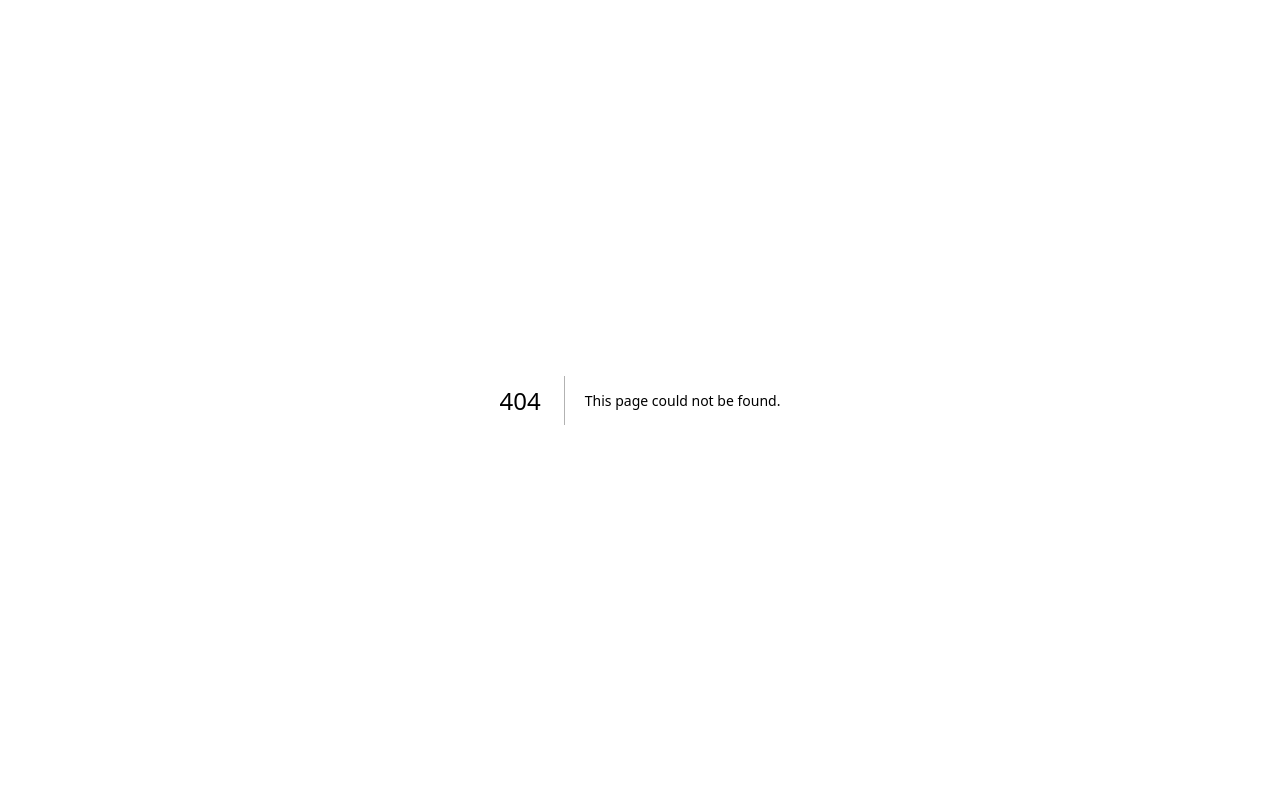
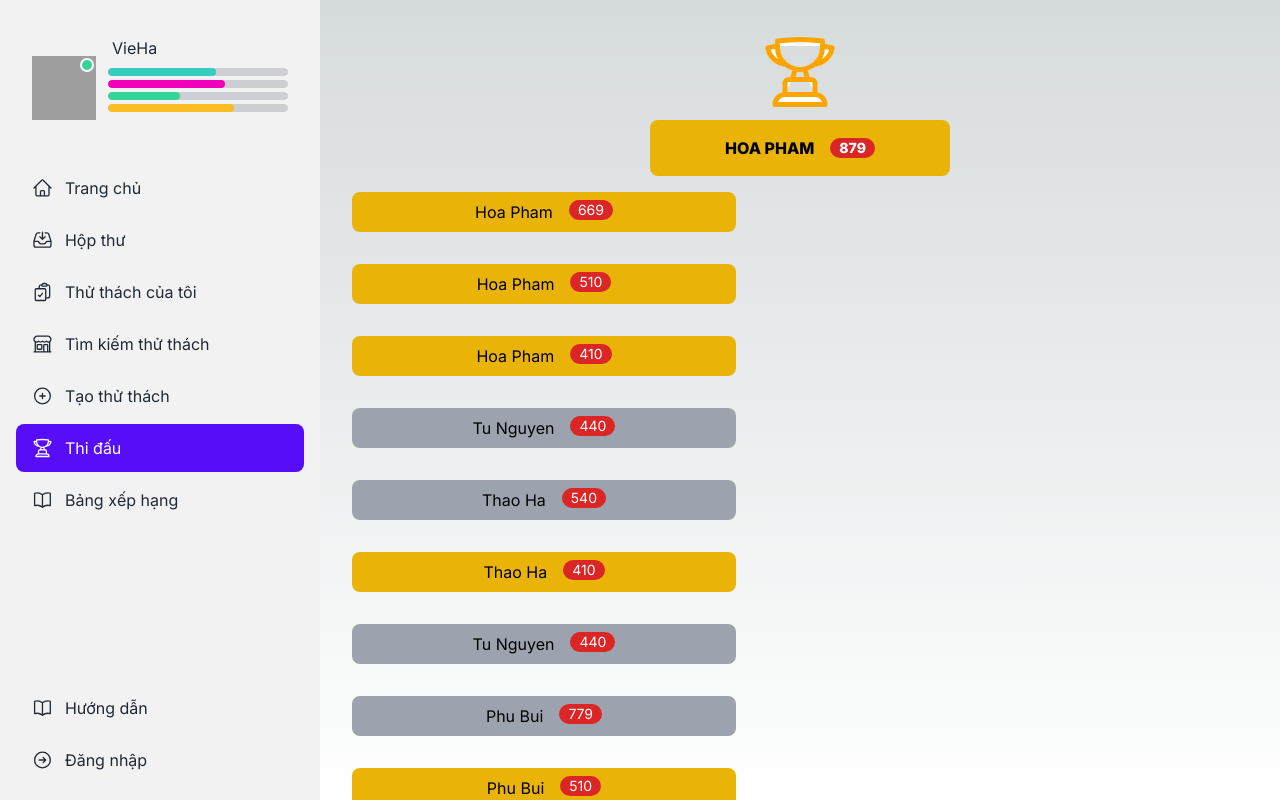
Before and after one commit to vietha3v/ielts-challenge-fe, a Next.js app: page /wars in a window 1280 px wide. Before the commit this address had no page. Built offline with nearby package versions, Linux system fonts and the light colour scheme; grey boxes are pictures that could not be loaded.

Commit message:
Add countdown and page honors.

```diff
--- a/app/(public)/challenge/create/page.tsx
+++ b/app/(public)/challenge/create/page.tsx
@@ -1,4 +1,4 @@
-import Image from "next/legacy/image";
+import { faker } from "@faker-js/faker";
 import Link from "next/link";
 import React from "react";
 
@@ -19,13 +19,13 @@ const ChallengeTypes = [
         tuần qua
       </span>
     ),
-    image: "#",
+    image: faker.internet.avatar(),
   },
   {
     href: "/challenge/create/grammar",
     title: "Ngữ pháp",
     content: <p>10 đứa làm ngữ pháp sai đến 9 câu :3.</p>,
-    image: "#",
+    image: faker.internet.avatar(),
   },
   {
     href: "/challenge/create/listening",
@@ -36,13 +36,13 @@ const ChallengeTypes = [
         kéo người tham gia.
       </p>
     ),
-    image: "#",
+    image: faker.internet.avatar(),
   },
   {
     href: "/challenge/create/speaking",
     title: "Nói",
     content: <p>Thử thách này tạo cho những người hướng nội :V </p>,
-    image: "#",
+    image: faker.internet.avatar(),
   },
   {
     href: "/challenge/create/reading",
@@ -50,7 +50,7 @@ const ChallengeTypes = [
     content: (
       <p>Đọc sách, đọc báo hàng ngày tăng vốn kiến thức, phong phú từ vựng.</p>
     ),
-    image: "#",
+    image: faker.internet.avatar(),
   },
   {
     href: "/challenge/create/writing",
@@ -61,7 +61,7 @@ const ChallengeTypes = [
         tham gia
       </p>
     ),
-    image: "#",
+    image: faker.internet.avatar(),
   },
 ];
 export default function CreateChallenge() {
@@ -74,7 +74,7 @@ export default function CreateChallenge() {
             className="card w-full h-300 bg-base-100 shadow-xl image-full disabled"
           >
             <figure>
-              <Image src="#" alt="Writing" layout="fill" />
+              {/* <Image src={o?.image} alt={o?.title} layout="fill" /> */}
             </figure>
             <div className="card-body flex flex-col justify-between">
               <h2 className="card-title">{o?.title}</h2>
--- a/app/(public)/page.tsx
+++ b/app/(public)/page.tsx
@@ -2,8 +2,8 @@
 import HeroChallenge from "@/components/HeroChallenge";
 import Tabs from "@/components/Tabs";
 import { useSearchParams } from "next/navigation";
-import TableRanking from "@/components/TableRanking";
 import GlobalChatting from "@/components/GlobalChatting";
+import Honors from "@/components/Honors";
 
 export default function HomePage() {
   const keyActive = useSearchParams().get("r");
@@ -14,7 +14,7 @@ export default function HomePage() {
       case "community":
         return <GlobalChatting />;
       case "honors":
-        return <TableRanking />;
+        return <Honors />;
       default:
         return <GlobalChatting />;
     }
--- /dev/null
+++ b/app/(public)/wars/page.tsx
@@ -0,0 +1,10 @@
+import ChampionTree from "@/components/ChampionTree";
+import React from "react";
+
+export default function WarsPage() {
+  return (
+    <div className="flex flex-col m-4">
+      <ChampionTree />
+    </div>
+  );
+}
--- /dev/null
+++ b/components/ChampionTree/index.tsx
@@ -0,0 +1,188 @@
+"use client";
+
+interface ChampionTreeProps {
+  name?: string;
+  band?: number;
+  point?: number;
+  isWinner?: boolean;
+  isChampioner?: boolean;
+  round?: number;
+  items?: ChampionTreeProps[];
+}
+const winners = {
+  name: "Hoa Pham",
+  band: 7,
+  point: 879,
+  isWinner: true,
+  isChampioner: true,
+  round: 9,
+  items: [
+    {
+      name: "Hoa Pham",
+      band: 7,
+      point: 669,
+      isWinner: true,
+      round: 8,
+      items: [
+        {
+          name: "Hoa Pham",
+          band: 7,
+          point: 510,
+          isWinner: true,
+          round: 7,
+          items: [
+            {
+              name: "Hoa Pham",
+              band: 7,
+              point: 410,
+              isWinner: true,
+              round: 6,
+            },
+            {
+              name: "Tu Nguyen",
+              band: 6.5,
+              point: 440,
+              isWinner: false,
+              round: 6,
+            },
+          ],
+        },
+        {
+          name: "Thao Ha",
+          band: 6.5,
+          point: 540,
+          isWinner: false,
+          round: 7,
+          items: [
+            {
+              name: "Thao Ha",
+              band: 6.5,
+              point: 410,
+              isWinner: true,
+              round: 6,
+            },
+            {
+              name: "Tu Nguyen",
+              band: 6.5,
+              point: 440,
+              isWinner: false,
+              round: 6,
+            },
+          ],
+        },
+      ],
+    },
+    {
+      name: "Phu Bui",
+      band: 7.5,
+      point: 779,
+      isWinner: false,
+      round: 8,
+      items: [
+        {
+          name: "Phu Bui",
+          band: 7.5,
+          point: 510,
+          isWinner: true,
+          round: 7,
+          items: [
+            {
+              name: "Phu Bui",
+              band: 7.5,
+              point: 410,
+              isWinner: true,
+              round: 6,
+            },
+            {
+              name: "Tu Nguyen",
+              band: 6.5,
+              point: 440,
+              isWinner: false,
+              round: 6,
+            },
+          ],
+        },
+        {
+          name: "Ha Pham",
+          band: 8.5,
+          point: 560,
+          isWinner: false,
+          round: 7,
+          items: [
+            {
+              name: "Ha Pham",
+              band: 8.5,
+              point: 410,
+              isWinner: true,
+              round: 6,
+            },
+            {
+              name: "Tu Nguyen",
+              band: 6.5,
+              point: 440,
+              isWinner: false,
+              round: 6,
+            },
+          ],
+        },
+      ],
+    },
+  ],
+};
+
+export default function ChampionTree() {
+  const generateTableTree = (data: ChampionTreeProps[]) => {
+    if (!data?.length) return null;
+    return (
+      <div className={`grid grid-cols-${data?.length} gap-4 mt-4`}>
+        {data?.map((o, i) => (
+          <>
+            <div
+              key={i}
+              className={`${
+                o?.isWinner ? "bg-yellow-500" : "bg-gray-400"
+              }  rounded-lg p-2 flex flex-row whitespace-nowrap min-w-[200px] max-w-sm justify-center text-center self-center gap-4`}
+            >
+              {o?.name}
+              <div className="badge border-none bg-red-600">{o?.point}</div>
+            </div>
+            <div>{o?.items?.length && generateTableTree(o?.items)}</div>
+          </>
+        ))}
+      </div>
+    );
+  };
+
+  const generateChampionerTree = (data: ChampionTreeProps) => {
+    if (data?.isChampioner)
+      return (
+        <>
+          <div className="flex flex-col w-full justify-center">
+            <svg
+              fill="white"
+              stroke="orange"
+              strokeWidth={1.5}
+              viewBox="0 0 24 24"
+              xmlns="http://www.w3.org/2000/svg"
+              aria-hidden="true"
+              className="w-20 h-20 self-center mb-2"
+            >
+              <path
+                strokeLinecap="round"
+                strokeLinejoin="round"
+                d="M16.5 18.75h-9m9 0a3 3 0 013 3h-15a3 3 0 013-3m9 0v-3.375c0-.621-.503-1.125-1.125-1.125h-.871M7.5 18.75v-3.375c0-.621.504-1.125 1.125-1.125h.872m5.007 0H9.497m5.007 0a7.454 7.454 0 01-.982-3.172M9.497 14.25a7.454 7.454 0 00.981-3.172M5.25 4.236c-.982.143-1.954.317-2.916.52A6.003 6.003 0 007.73 9.728M5.25 4.236V4.5c0 2.108.966 3.99 2.48 5.228M5.25 4.236V2.721C7.456 2.41 9.71 2.25 12 2.25c2.291 0 4.545.16 6.75.47v1.516M7.73 9.728a6.726 6.726 0 002.748 1.35m8.272-6.842V4.5c0 2.108-.966 3.99-2.48 5.228m2.48-5.492a46.32 46.32 0 012.916.52 6.003 6.003 0 01-5.395 4.972m0 0a6.726 6.726 0 01-2.749 1.35m0 0a6.772 6.772 0 01-3.044 0"
+              />
+            </svg>
+            <div className="flex flex-row justify-center items-center uppercase font-extrabold p-4 gap-4 w-[300px] min-w-fit self-center rounded-lg bg-yellow-500 ">
+              {data?.name}
+              <div className="badge border-none bg-red-600">{data?.point}</div>
+            </div>
+          </div>
+          {data?.items?.length && generateTableTree(data?.items)}
+        </>
+      );
+    return null;
+  };
+
+  return generateChampionerTree(winners);
+}
--- a/components/HeroChallenge/index.tsx
+++ b/components/HeroChallenge/index.tsx
@@ -1,11 +1,21 @@
 "use client";
 
 import { faker } from "@faker-js/faker";
+import { intervalToDuration } from "date-fns";
 import Image from "next/legacy/image";
-import { CSSProperties, useCallback, useEffect, useState } from "react";
+import {
+  CSSProperties,
+  memo,
+  useCallback,
+  useEffect,
+  useRef,
+  useState,
+} from "react";
 
-export default function HeroChallenge() {
+const EndEvent = new Date(2023, 6, 30, 23, 59, 59);
+const HeroChallenge = () => {
   const [banner, setBanner] = useState("");
+  const [countdown, setCountDown] = useState<Duration>();
   const fakeData = useCallback(
     () =>
       faker.image.urlLoremFlickr({
@@ -17,8 +27,21 @@ export default function HeroChallenge() {
   );
 
   useEffect(() => {
+    const cdInterval = setInterval(() => {
+      setCountDown(
+        intervalToDuration({
+          start: EndEvent,
+          end: new Date(),
+        })
+      );
+    }, 1000);
+    return () => clearInterval(cdInterval);
+  }, []);
+
+  useEffect(() => {
     setBanner(fakeData);
   }, [fakeData]);
+
   return (
     <div className="card w-100 bg-base-100 shadow-xl image-full">
       <figure>
@@ -30,27 +53,36 @@ export default function HeroChallenge() {
           <div className="grid grid-flow-col gap-5 text-center auto-cols-max">
             <div className="flex flex-col p-2 bg-neutral rounded-box text-neutral-content">
               <span className="countdown font-mono text-5xl">
-                <span style={{ "--value": 1 } as CSSProperties}></span>
+                <span
+                  id="counterElement"
+                  style={{ "--value": countdown?.days } as CSSProperties}
+                ></span>
               </span>
-              days
+              ngày
             </div>
             <div className="flex flex-col p-2 bg-neutral rounded-box text-neutral-content">
               <span className="countdown font-mono text-5xl">
-                <span style={{ "--value": 10 } as CSSProperties}></span>
+                <span
+                  style={{ "--value": countdown?.hours } as CSSProperties}
+                ></span>
               </span>
-              hours
+              giờ
             </div>
             <div className="flex flex-col p-2 bg-neutral rounded-box text-neutral-content">
               <span className="countdown font-mono text-5xl">
-                <span style={{ "--value": 24 } as CSSProperties}></span>
+                <span
+                  style={{ "--value": countdown?.minutes } as CSSProperties}
+                ></span>
               </span>
-              min
+              phút
             </div>
             <div className="flex flex-col p-2 bg-neutral rounded-box text-neutral-content">
               <span className="countdown font-mono text-5xl">
-                <span style={{ "--value": 50 } as CSSProperties}></span>
+                <span
+                  style={{ "--value": countdown?.seconds } as CSSProperties}
+                ></span>
               </span>
-              sec
+              giây
             </div>
           </div>
         </div>
@@ -63,4 +95,6 @@ export default function HeroChallenge() {
       </div>
     </div>
   );
-}
+};
+
+export default memo(HeroChallenge);
--- /dev/null
+++ b/components/Honors/index.tsx
@@ -0,0 +1,27 @@
+import React from "react";
+
+export default function Honors() {
+  return (
+    <div className="flex flex-col w-full justify-center">
+      <svg
+        fill="white"
+        stroke="orange"
+        strokeWidth={1.5}
+        viewBox="0 0 24 24"
+        xmlns="http://www.w3.org/2000/svg"
+        aria-hidden="true"
+        className="w-40 h-40 self-center mb-2"
+      >
+        <path
+          strokeLinecap="round"
+          strokeLinejoin="round"
+          d="M16.5 18.75h-9m9 0a3 3 0 013 3h-15a3 3 0 013-3m9 0v-3.375c0-.621-.503-1.125-1.125-1.125h-.871M7.5 18.75v-3.375c0-.621.504-1.125 1.125-1.125h.872m5.007 0H9.497m5.007 0a7.454 7.454 0 01-.982-3.172M9.497 14.25a7.454 7.454 0 00.981-3.172M5.25 4.236c-.982.143-1.954.317-2.916.52A6.003 6.003 0 007.73 9.728M5.25 4.236V4.5c0 2.108.966 3.99 2.48 5.228M5.25 4.236V2.721C7.456 2.41 9.71 2.25 12 2.25c2.291 0 4.545.16 6.75.47v1.516M7.73 9.728a6.726 6.726 0 002.748 1.35m8.272-6.842V4.5c0 2.108-.966 3.99-2.48 5.228m2.48-5.492a46.32 46.32 0 012.916.52 6.003 6.003 0 01-5.395 4.972m0 0a6.726 6.726 0 01-2.749 1.35m0 0a6.772 6.772 0 01-3.044 0"
+        />
+      </svg>
+      <div className="flex flex-row justify-center items-center uppercase font-extrabold p-4 gap-4 w-[300px] min-w-fit self-center rounded-lg bg-yellow-500 ">
+        Hoa Pham
+        <div className="badge border-none bg-red-600">1200</div>
+      </div>
+    </div>
+  );
+}
--- a/components/LeftMenu/index.tsx
+++ b/components/LeftMenu/index.tsx
@@ -107,8 +107,8 @@ const menus = [
     ),
   },
   {
-    label: "Bảng xếp hạng",
-    pathname: "/ranking",
+    label: "Thi đấu",
+    pathname: "/wars",
     icon: (
       <svg
         xmlns="http://www.w3.org/2000/svg"
@@ -122,6 +122,27 @@ const menus = [
           strokeLinecap="round"
           strokeLinejoin="round"
           d="M16.5 18.75h-9m9 0a3 3 0 013 3h-15a3 3 0 013-3m9 0v-3.375c0-.621-.503-1.125-1.125-1.125h-.871M7.5 18.75v-3.375c0-.621.504-1.125 1.125-1.125h.872m5.007 0H9.497m5.007 0a7.454 7.454 0 01-.982-3.172M9.497 14.25a7.454 7.454 0 00.981-3.172M5.25 4.236c-.982.143-1.954.317-2.916.52A6.003 6.003 0 007.73 9.728M5.25 4.236V4.5c0 2.108.966 3.99 2.48 5.228M5.25 4.236V2.721C7.456 2.41 9.71 2.25 12 2.25c2.291 0 4.545.16 6.75.47v1.516M7.73 9.728a6.726 6.726 0 002.748 1.35m8.272-6.842V4.5c0 2.108-.966 3.99-2.48 5.228m2.48-5.492a46.32 46.32 0 012.916.52 6.003 6.003 0 01-5.395 4.972m0 0a6.726 6.726 0 01-2.749 1.35m0 0a6.772 6.772 0 01-3.044 0"
+        />
+      </svg>
+    ),
+  },
+  {
+    label: "Bảng xếp hạng",
+    pathname: "/ranking",
+    icon: (
+      <svg
+        fill="none"
+        stroke="currentColor"
+        strokeWidth={1.5}
+        viewBox="0 0 24 24"
+        xmlns="http://www.w3.org/2000/svg"
+        aria-hidden="true"
+        className="w-6 h-6"
+      >
+        <path
+          strokeLinecap="round"
+          strokeLinejoin="round"
+          d="M12 6.042A8.967 8.967 0 006 3.75c-1.052 0-2.062.18-3 .512v14.25A8.987 8.987 0 016 18c2.305 0 4.408.867 6 2.292m0-14.25a8.966 8.966 0 016-2.292c1.052 0 2.062.18 3 .512v14.25A8.987 8.987 0 0018 18a8.967 8.967 0 00-6 2.292m0-14.25v14.25"
         />
       </svg>
     ),
--- a/package.json
+++ b/package.json
@@ -20,6 +20,7 @@
     "@vercel/analytics": "^1.0.1",
     "autoprefixer": "10.4.14",
     "daisyui": "^2.51.6",
+    "date-fns": "^2.30.0",
     "eslint": "8.39.0",
     "eslint-config-next": "13.3.4",
     "next": "13.3.4",
```
Also changed, not shown: 1 other file (tests, documents, lock files or other folders).
